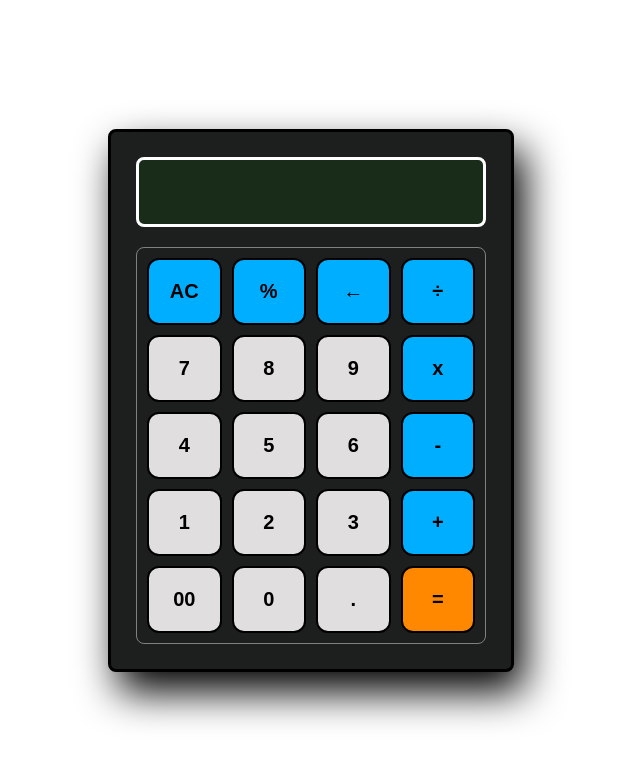
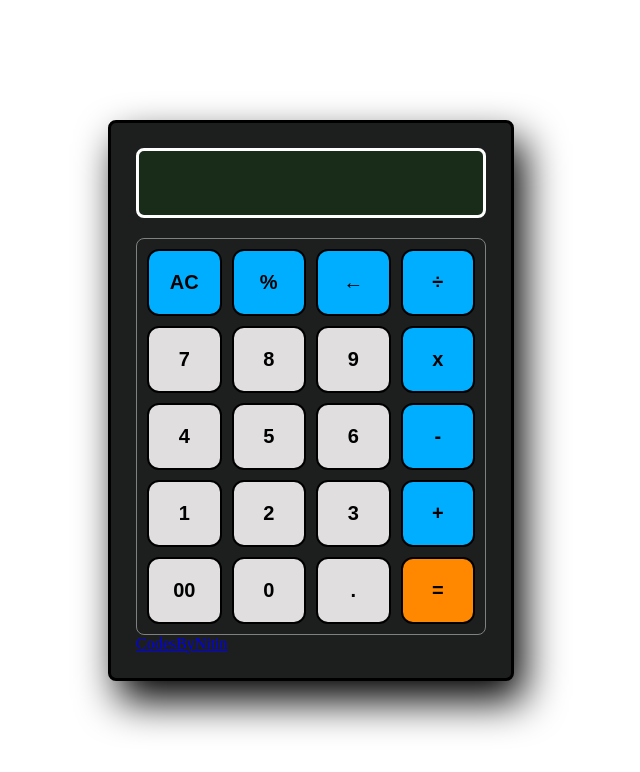
Before and after one commit to CodesByNitin/simple-calculator, a plain HTML site: page index.html in a window 1280 px wide. Shown: the whole page, without its empty margins (329-969 px from the left). Drawn offline with Linux system fonts and the light colour scheme.

Commit message:
Update index.html

```diff
--- a/index.html
+++ b/index.html
@@ -36,6 +36,7 @@
             <button onclick="calculate('=')" class="operator equal">=</button>
 
         </div>
+        <a href="https://github.com/CodesByNitin" class="credits">CodesByNitin</a>
     </div>
     <script src="script.js"></script>
 </body>
```
